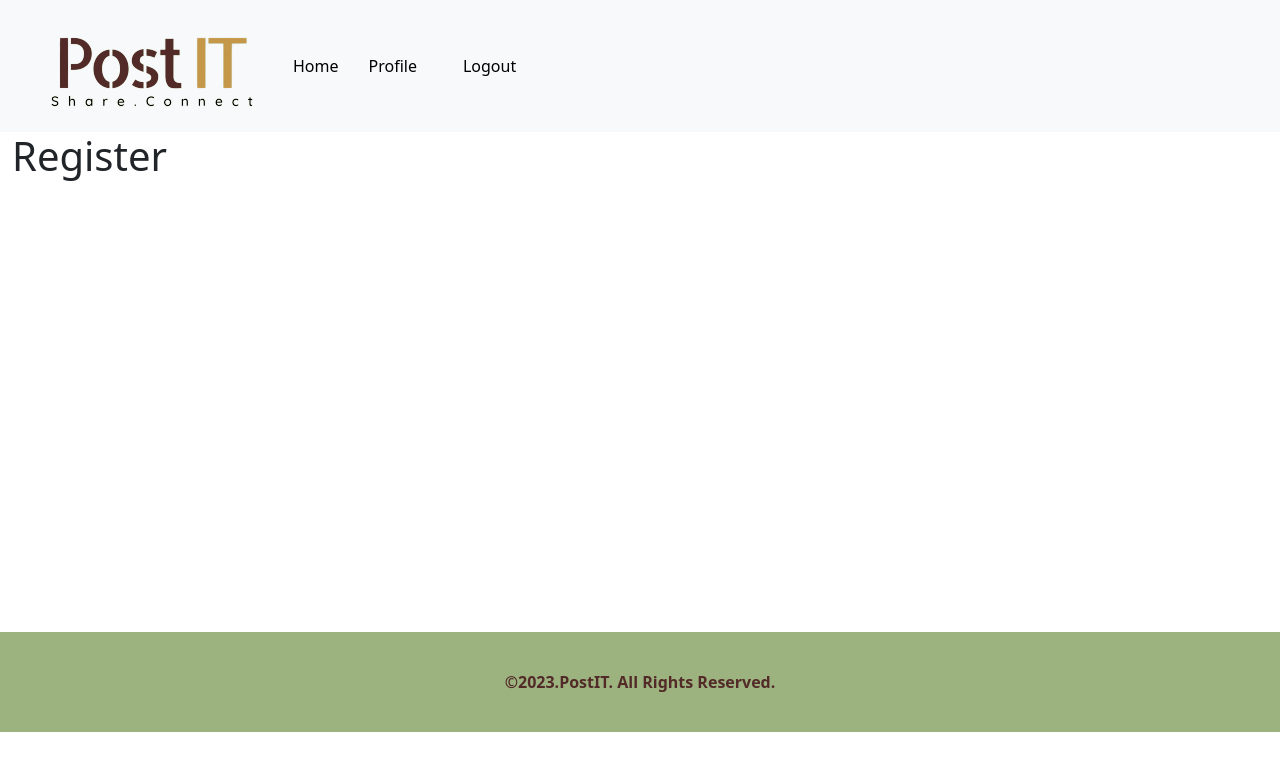
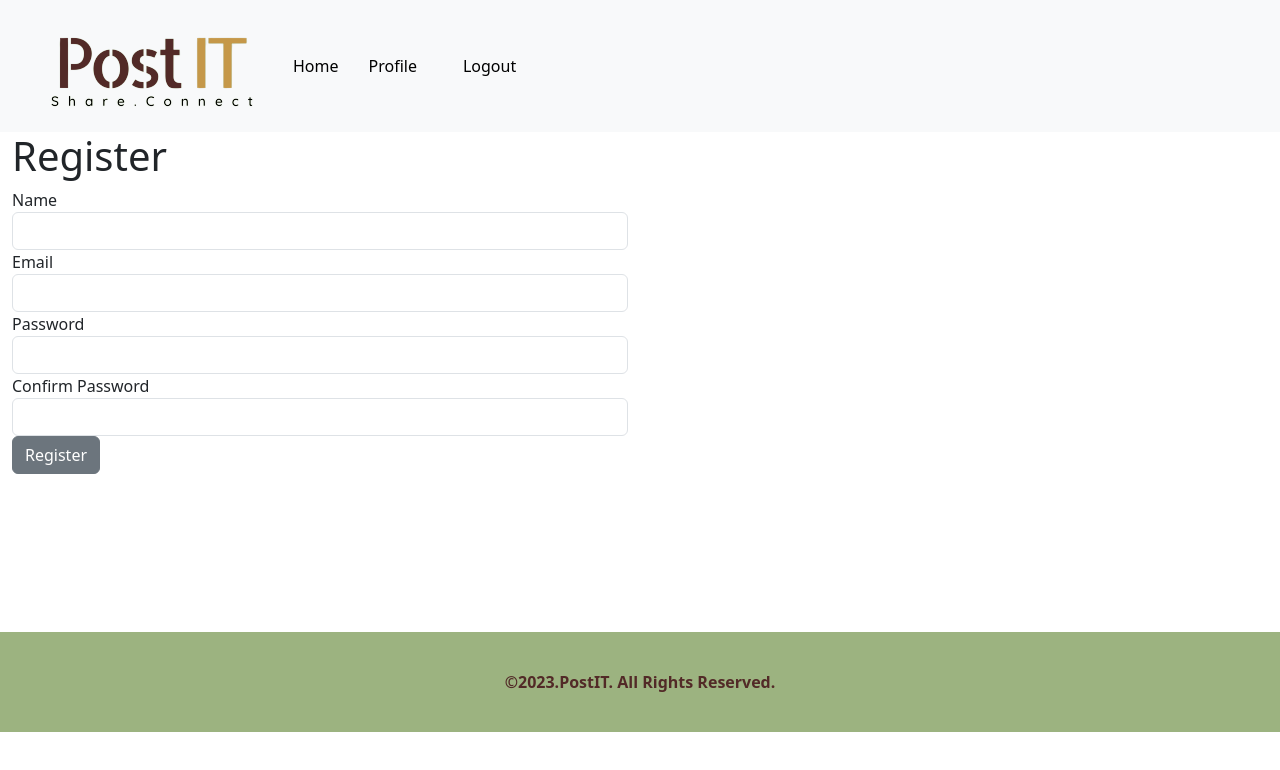
Before and after one commit to piperhuntress/postit-app-sem2Ay24-25, a React (Create React App) app in the folder client/: page /register in a window 1280 px wide. Shown: the top 770 px of the page. Built offline with nearby package versions, Linux system fonts and the light colour scheme.

Commit message:
added yup schema

```diff
--- a/client/package.json
+++ b/client/package.json
@@ -15,7 +15,8 @@
     "react-router-dom": "^6.14.2",
     "react-scripts": "5.0.1",
     "reactstrap": "^9.2.3",
-    "web-vitals": "^2.1.4"
+    "web-vitals": "^2.1.4",
+    "yup": "^1.6.1"
   },
   "scripts": {
     "start": "react-scripts start",
--- a/client/src/Components/Login.js
+++ b/client/src/Components/Login.js
@@ -19,27 +19,27 @@ const Login = () => {
         <img src={logo} />
         <Form>
           <Row>
-            <Col md={3}>
+            <Col md={5}>
               Username<br></br>
-              <Input type="text"></Input>
+              <Input type="email" name="email"></Input>
             </Col>
           </Row>
 
           <Row>
-            <Col md={3}>
+            <Col md={5}>
               Password<br></br>
-              <Input type="password"></Input>
+              <Input type="password" name="password"></Input>
             </Col>
           </Row>
 
           <Row>
-            <Col md={3}>
+            <Col md={5}>
               <Button>Login</Button>
             </Col>
           </Row>
 
           <Row>
-            <Col md={3}>
+            <Col md={6}>
               <p className="smalltext">
                 No Account? <Link to="/register">Sign Up now.</Link>
               </p>
--- a/client/src/Components/Register.js
+++ b/client/src/Components/Register.js
@@ -1,7 +1,52 @@
+import loginImage from "../Images/loginImage.jpg";
+import {
+  Button,
+  Col,
+  Label,
+  Container,
+  Row,
+  FormGroup,
+  Input,
+  Form,
+} from "reactstrap";
+import logo from "../Images/logo-t.png";
 
 const Register = () => {
   return (
-    <h1>Register</h1>
+    <Container>
+      <h1>Register</h1>
+      <Form>
+        <Row>
+          <Col md={6}>
+            Name<br></br>
+            <Input type="text" name="name"></Input>
+          </Col>
+        </Row>
+        <Row>
+          <Col md={6}>
+            Email<br></br>
+            <Input type="email" name="email"></Input>
+          </Col>
+        </Row>
+        <Row>
+          <Col md={6}>
+            Password<br></br>
+            <Input type="password" name="password"></Input>
+          </Col>
+        </Row>
+        <Row>
+          <Col md={6}>
+            Confirm Password<br></br>
+            <Input type="password" name="confirmpassword"></Input>
+          </Col>
+        </Row>
+        <Row>
+          <Col md={6}>
+            <Button>Register</Button>
+          </Col>
+        </Row>
+      </Form>
+    </Container>
   );
 };
 
```
Also changed, not shown: client/src/Validations/UserValidations.js (added, +14 -0 lines), 1 other file (tests, documents, lock files or other folders).
